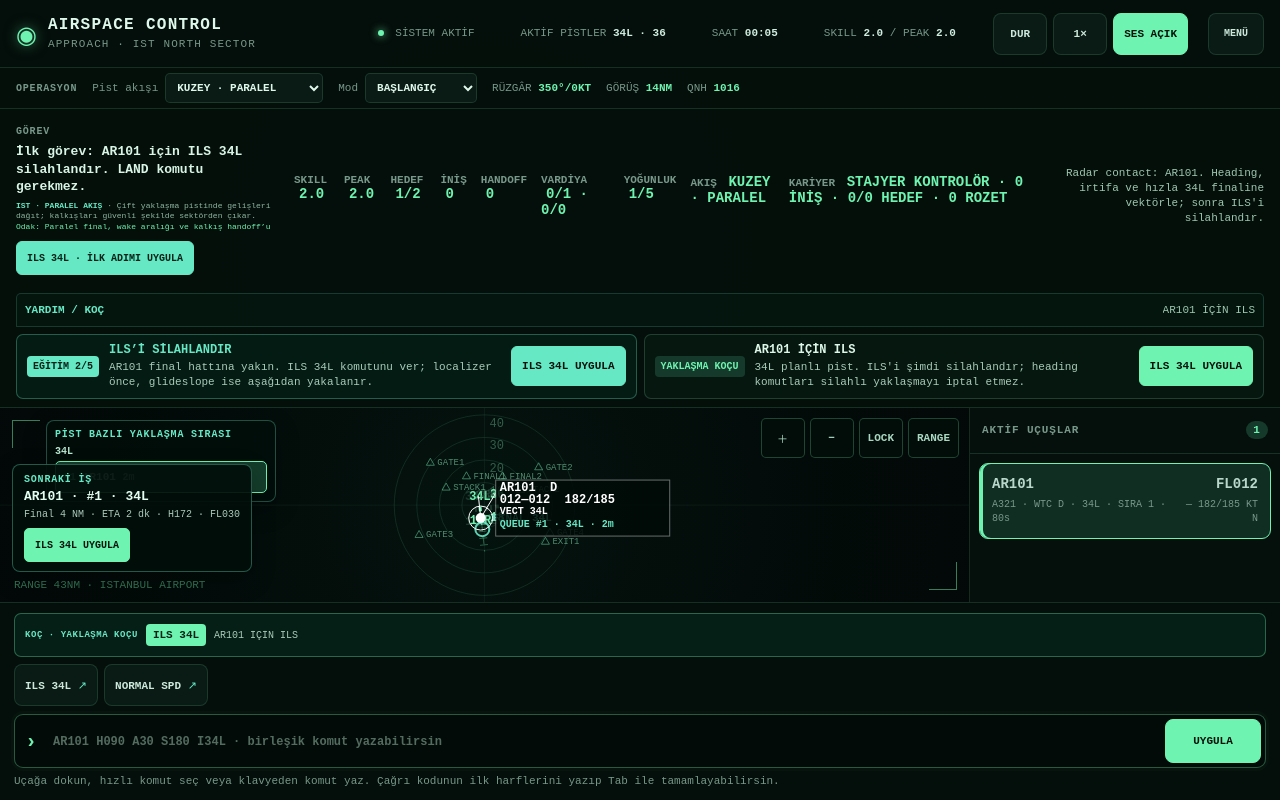
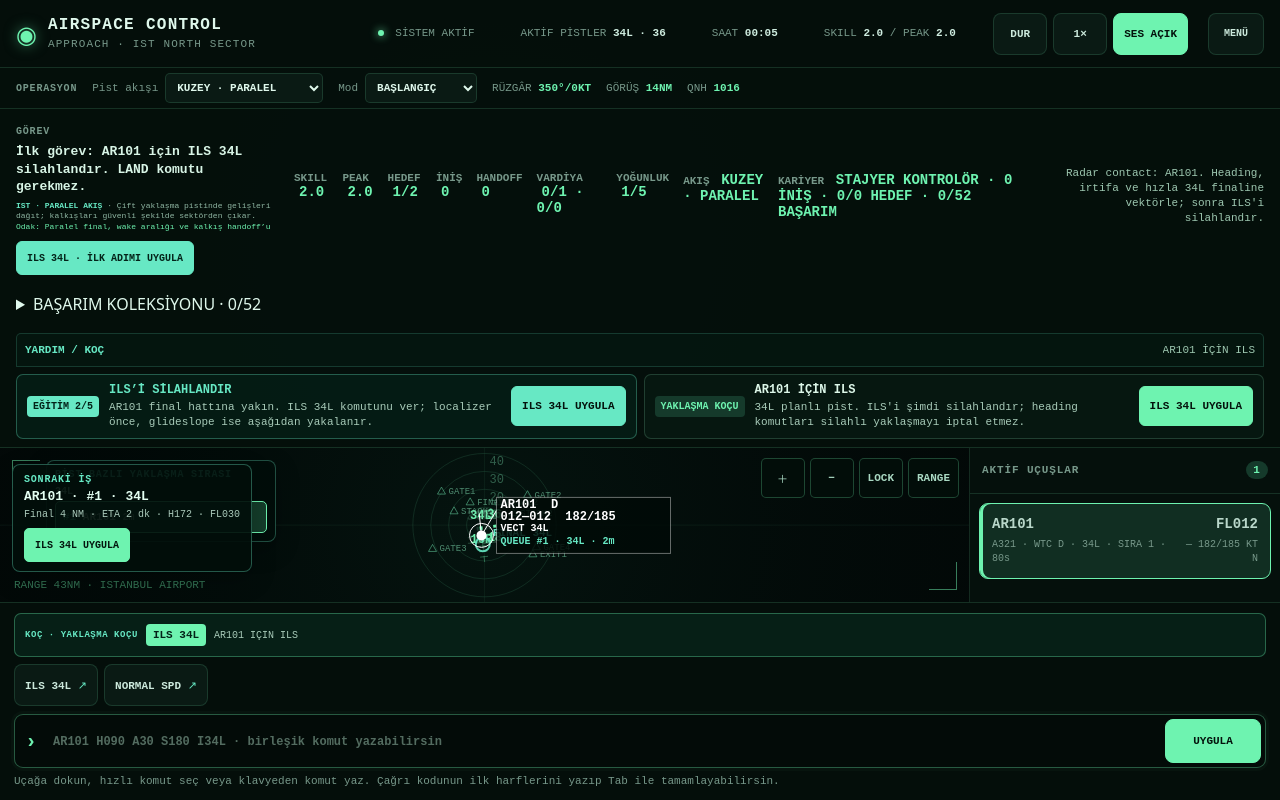
Before and after one commit to bugrabilim/atc, a React (Vite) app: page / in a window 1280 px wide. Built offline with nearby package versions, Linux system fonts and the light colour scheme.

Commit message:
feat: complete simulation, achievements and mobile product pack

```diff
--- a/src/ui/MissionPanel.tsx
+++ b/src/ui/MissionPanel.tsx
@@ -1,6 +1,6 @@
 import { useEffect, useState } from 'react';
 import type { Aircraft, GameEvent, GameMode } from '../engine/types';
-import { controllerRank, nextMission, type ShiftGoal, type TrainingGuide } from '../engine/progression';
+import { ACHIEVEMENTS, controllerRank, nextMission, type ShiftGoal, type TrainingGuide } from '../engine/progression';
 import type { CoachAdvice } from '../engine/controllerCoach';
 
 interface MissionPanelProps {
@@ -22,6 +22,8 @@ interface MissionPanelProps {
   completedShifts: number;
   completedObjectives: number;
   badgeCount: number;
+  achievementTotal: number;
+  achievementIds: string[];
   trainingCallsign: string | null;
   trainingRunway: string | null;
   priorityTraffic: Aircraft[];
@@ -34,7 +36,7 @@ interface MissionPanelProps {
   onCoachCommand: (advice: CoachAdvice) => void;
 }
 
-export function MissionPanel({ aircraft, mode, scenarioLabel, scenarioBriefing, scenarioFocus, goal, score, landed, handoffs, trafficLevel, skill, peakSkill, targetAircraft, bestScore, bestLandings, completedShifts, completedObjectives, badgeCount, trainingCallsign, trainingRunway, priorityTraffic, events, activeFlowLabel, pendingInstructionCount, tutorial, onTutorialCommand, coach, onCoachCommand }: MissionPanelProps) {
+export function MissionPanel({ aircraft, mode, scenarioLabel, scenarioBriefing, scenarioFocus, goal, score, landed, handoffs, trafficLevel, skill, peakSkill, targetAircraft, bestScore, bestLandings, completedShifts, completedObjectives, badgeCount, achievementTotal, achievementIds, trainingCallsign, trainingRunway, priorityTraffic, events, activeFlowLabel, pendingInstructionCount, tutorial, onTutorialCommand, coach, onCoachCommand }: MissionPanelProps) {
   // Radar alanı ilk açılışta öncelikli. Yardım, oyuncunun isteğiyle açılır.
   const [helpOpen, setHelpOpen] = useState(mode === 'beginner');
   useEffect(() => {
@@ -76,11 +78,20 @@ export function MissionPanel({ aircraft, mode, scenarioLabel, scenarioBriefing,
         <span>YOĞUNLUK <b>{trafficLevel}/5</b></span>
         <span>AKIŞ <b>{activeFlowLabel}</b></span>
         {pendingInstructionCount > 0 ? <span>READBACK <b>{pendingInstructionCount}</b></span> : null}
-        <span>KARİYER <b>{controllerRank(bestScore)} · {bestLandings} İNİŞ · {completedObjectives}/{completedShifts} HEDEF · {badgeCount} ROZET</b></span>
+        <span>KARİYER <b>{controllerRank(bestScore)} · {bestLandings} İNİŞ · {completedObjectives}/{completedShifts} HEDEF · {badgeCount}/{achievementTotal} BAŞARIM</b></span>
       </div>
       <div className="mission-event" aria-live="polite">
         {events.at(-1)?.message ?? 'Radar sahası izleniyor.'}
       </div>
+      <details className="career-drawer">
+        <summary>BAŞARIM KOLEKSİYONU · {badgeCount}/{achievementTotal}</summary>
+        <div>
+          {ACHIEVEMENTS.map((achievement) => {
+            const unlocked = achievementIds.includes(achievement.id);
+            return <p key={achievement.id}><b>{unlocked ? '✓' : '○'} {achievement.label}</b> · {achievement.description}</p>;
+          })}
+        </div>
+      </details>
       <details className="assistant-drawer" open={helpOpen} onToggle={(event) => setHelpOpen(event.currentTarget.open)}>
         <summary>YARDIM / KOÇ <span>{coach.title}</span></summary>
         <div className="assistant-drawer__content">
```
